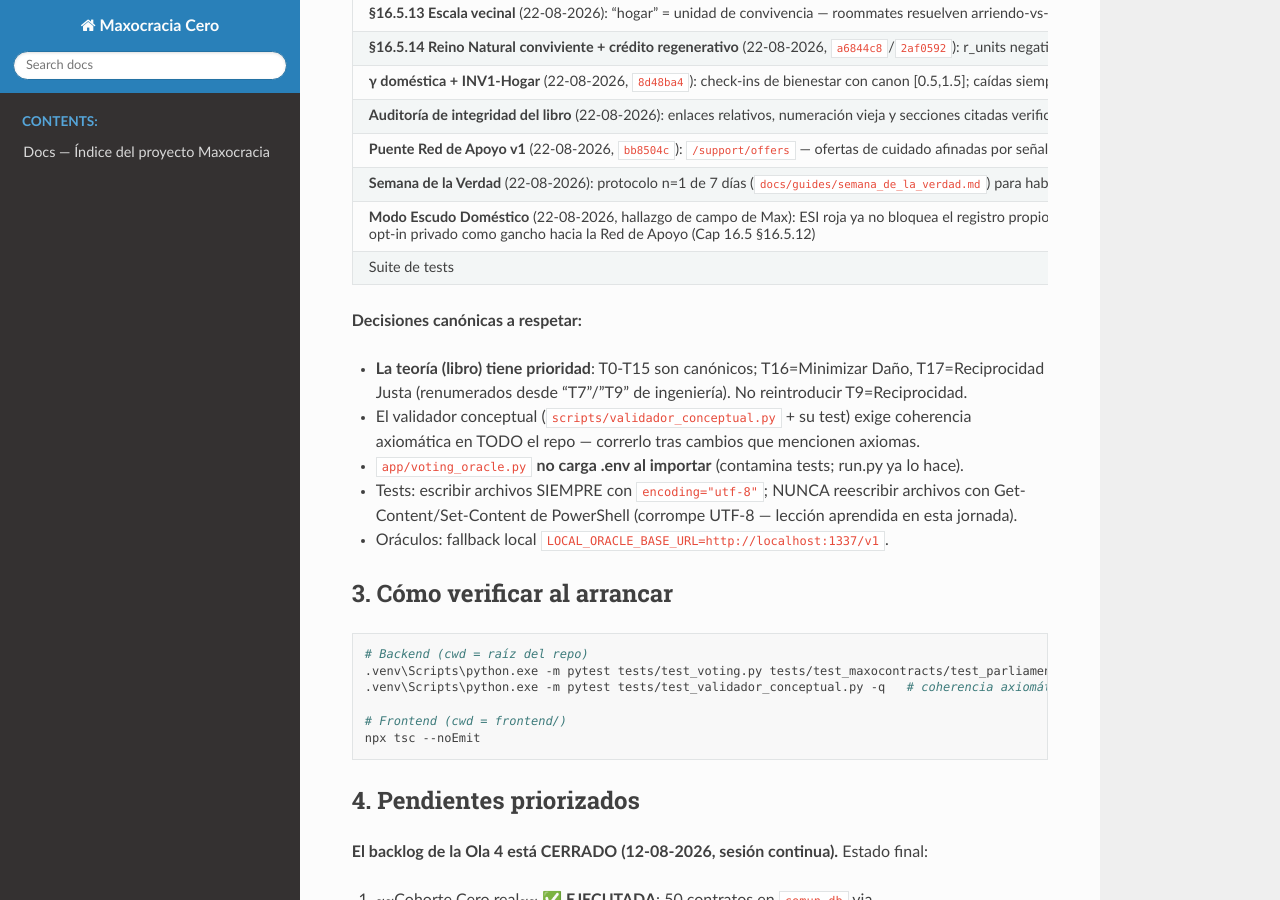
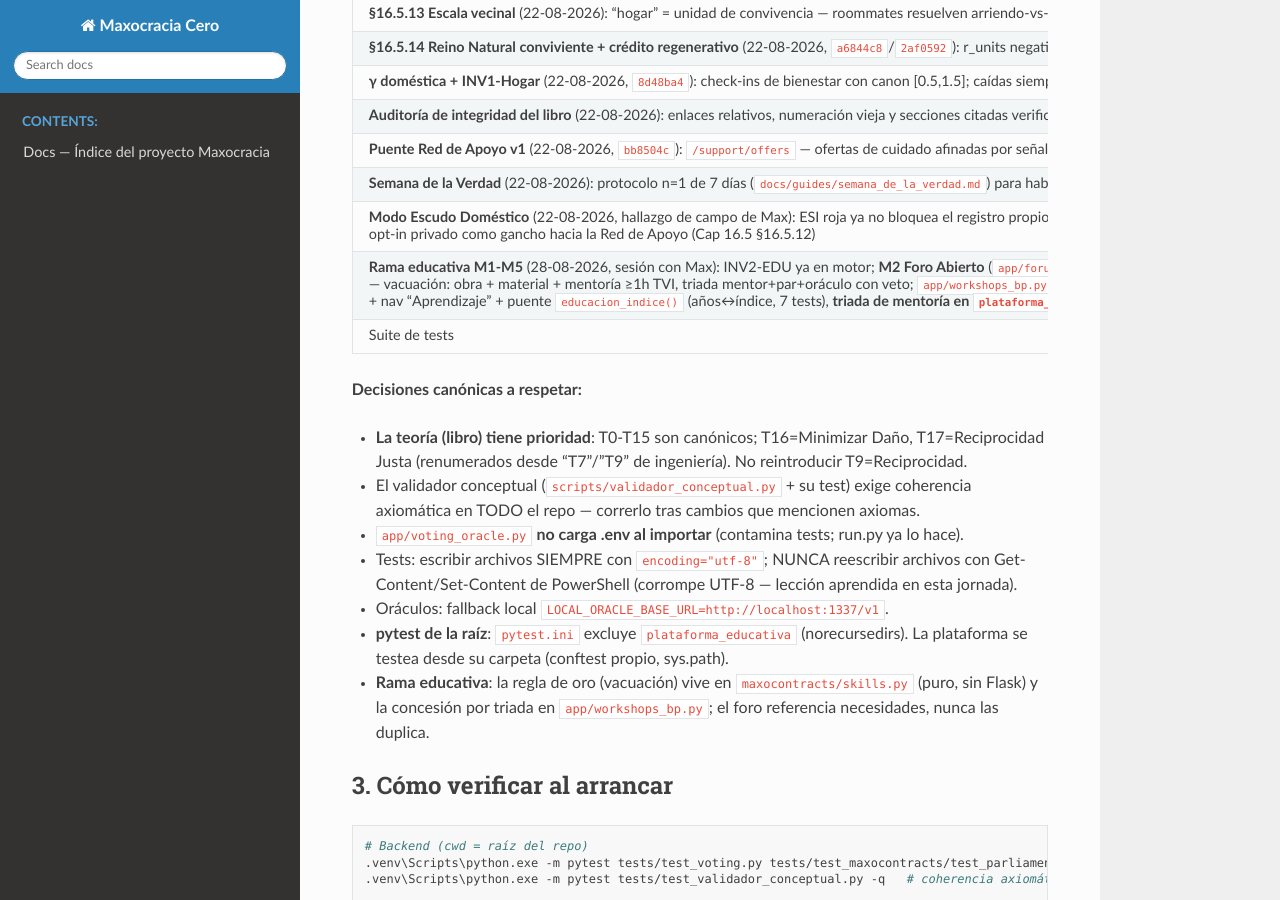
Before and after one commit to maxnelsonlopez/maxocracia-cero, a Sphinx documentation site: the page built from docs/SESION_NEXT_PROMPT.md, in a window 1280 px wide and 900 px high, scrolled down 1526 px. Built offline with Sphinx 7.4.7 and the Read the Docs theme 3.1.0, drawn with Linux system fonts in a browser that asks for light colours; pages that are not in the unit, such as notebooks, are missing from menus.

Commit message:
docs(handoff): cierra sesion rama educativa (M1-M5) con estado y pendientes

```diff
--- a/docs/SESION_NEXT_PROMPT.md
+++ b/docs/SESION_NEXT_PROMPT.md
@@ -54,7 +54,8 @@ antes de tocar código. Mantenlo actualizado al cerrar cada jornada.
 | **Puente Red de Apoyo v1** (22-08-2026, `bb8504c`): `/support/offers` — ofertas de cuidado afinadas por señal ESI con opt-in privado; respuestas jamás viajan | ✅ backend · 🔴 comunidad publica primeras ofertas |
 | **Semana de la Verdad** (22-08-2026): protocolo n=1 de 7 días (`docs/guides/semana_de_la_verdad.md`) para habitar el sistema real antes de reclutar cohorte — responde al hallazgo "0 cumplimientos" del informe v1.0 | ✅ protocolo · 🔴 ejecución humana |
 | **Modo Escudo Doméstico** (22-08-2026, hallazgo de campo de Max): ESI roja ya no bloquea el registro propio; cifras del protegido ocultas a los demás; frontend persiste CDD real con vista discreta; `wants_support` opt-in privado como gancho hacia la Red de Apoyo (Cap 16.5 §16.5.12) | ✅ código + libro · 🔴 puente v2: ofertas publicadas por la comunidad |
-| Suite de tests | **453/453 paralela** (verificado 22-08-2026 tras Modo Escudo; suite completa 701/701 al cierre de Ola 4) |
+| **Rama educativa M1-M5** (28-08-2026, sesión con Max): INV2-EDU ya en motor; **M2 Foro Abierto** (`app/forum_bp.py`, 15 tests), **M3 Talleres + regla de oro** (`maxocontracts/skills.py` — vacuación: obra + material + mentoría ≥1h TVI, triada mentor+par+oráculo con veto; `app/workshops_bp.py`, 30 tests), **M4 Grupos/ECEs + Células Madre** (`app/groups_bp.py`, fractalidad → nodo "facilitación", 12 tests), **M5 UI** `/foro` `/talleres` `/grupos` + nav "Aprendizaje" + puente `educacion_indice()` (años↔índice, 7 tests), **triada de mentoría en `plataforma_educativa/`** (`mentorship/verify`, 7 tests) | ✅ M1-M5 + docs (ROADMAP, mapas, pilar N RF-EDU-0..10, atribuciones) · 🔴 pendientes naturales: replies en foro, SkillNode motor, form Cero con años, umbral del puente al parlamento |
+| Suite de tests | **790/790** (verificado 28-08-2026 tras la rama educativa M1-M5; plataforma educativa 32/32 en su propio venv/contexto — excluida de la recolección raíz vía `pytest.ini` `norecursedirs`) |
 
 **Decisiones canónicas a respetar:**
 - **La teoría (libro) tiene prioridad**: T0-T15 son canónicos; T16=Minimizar Daño, T17=Reciprocidad
@@ -65,6 +66,11 @@ antes de tocar código. Mantenlo actualizado al cerrar cada jornada.
 - Tests: escribir archivos SIEMPRE con `encoding="utf-8"`; NUNCA reescribir archivos con
   Get-Content/Set-Content de PowerShell (corrompe UTF-8 — lección aprendida en esta jornada).
 - Oráculos: fallback local `LOCAL_ORACLE_BASE_URL=http://localhost:1337/v1`.
+- **pytest de la raíz**: `pytest.ini` excluye `plataforma_educativa` (norecursedirs).
+  La plataforma se testea desde su carpeta (conftest propio, sys.path).
+- **Rama educativa**: la regla de oro (vacuación) vive en `maxocontracts/skills.py`
+  (puro, sin Flask) y la concesión por triada en `app/workshops_bp.py`; el foro
+  referencia necesidades, nunca las duplica.
 
 ## 3. Cómo verificar al arrancar
 
```
